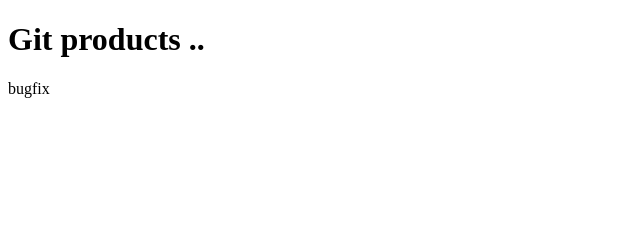
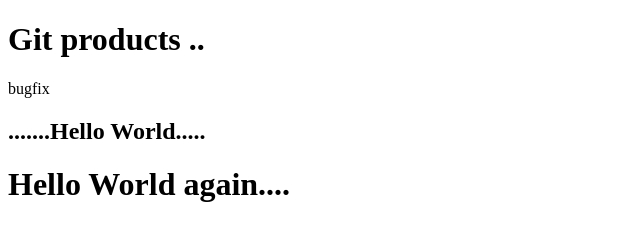
Before and after one commit to MonCode/GitDemo, a plain HTML site: page WebContent/index.html in a window 1280 px wide. Shown: the whole page, without its empty margins (0-640 px from the left). Drawn offline with Linux system fonts and the light colour scheme.

Commit message:
dfdfd  fd

```diff
--- a/WebContent/index.html
+++ b/WebContent/index.html
@@ -9,5 +9,9 @@
 
 <h>bugfix</h>
 
+<h2>.......Hello World.....</h2>
+
+<h1>Hello World again....</h1>
+
 </body>
 </html>
```
